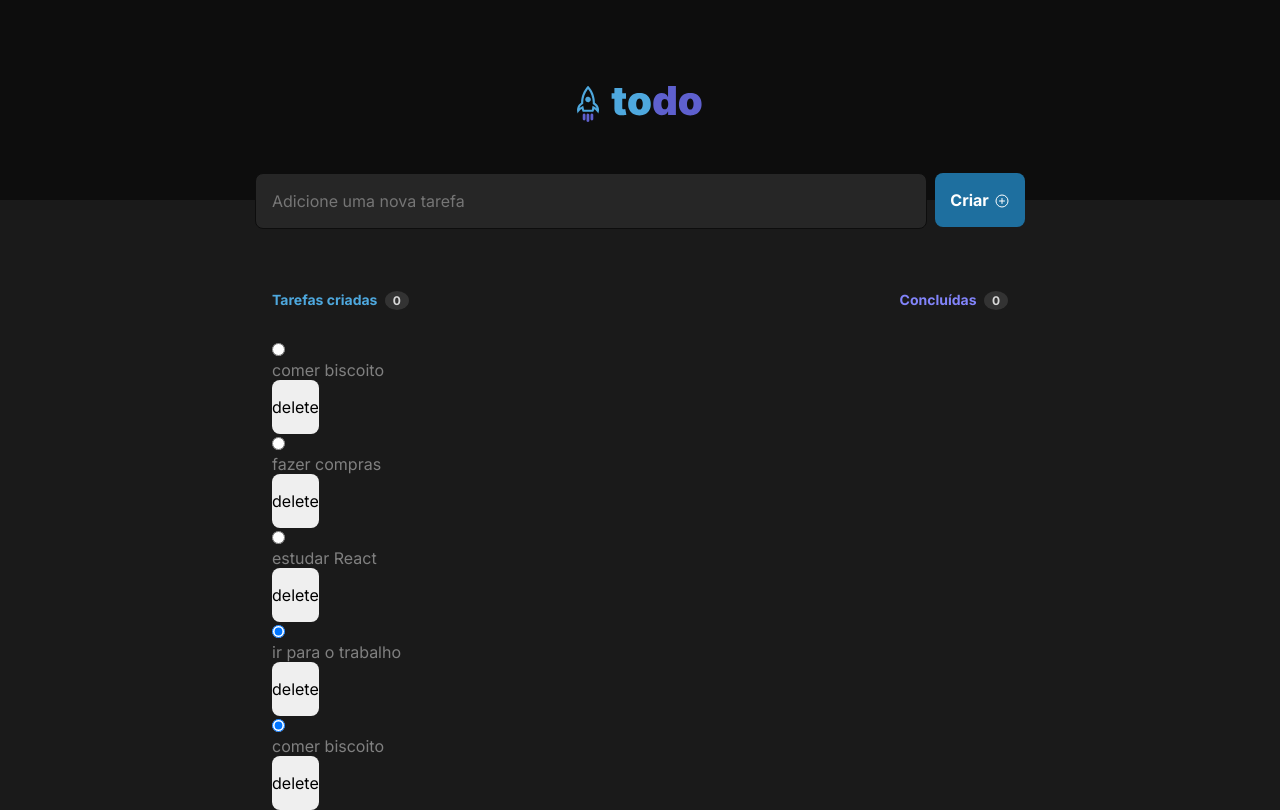
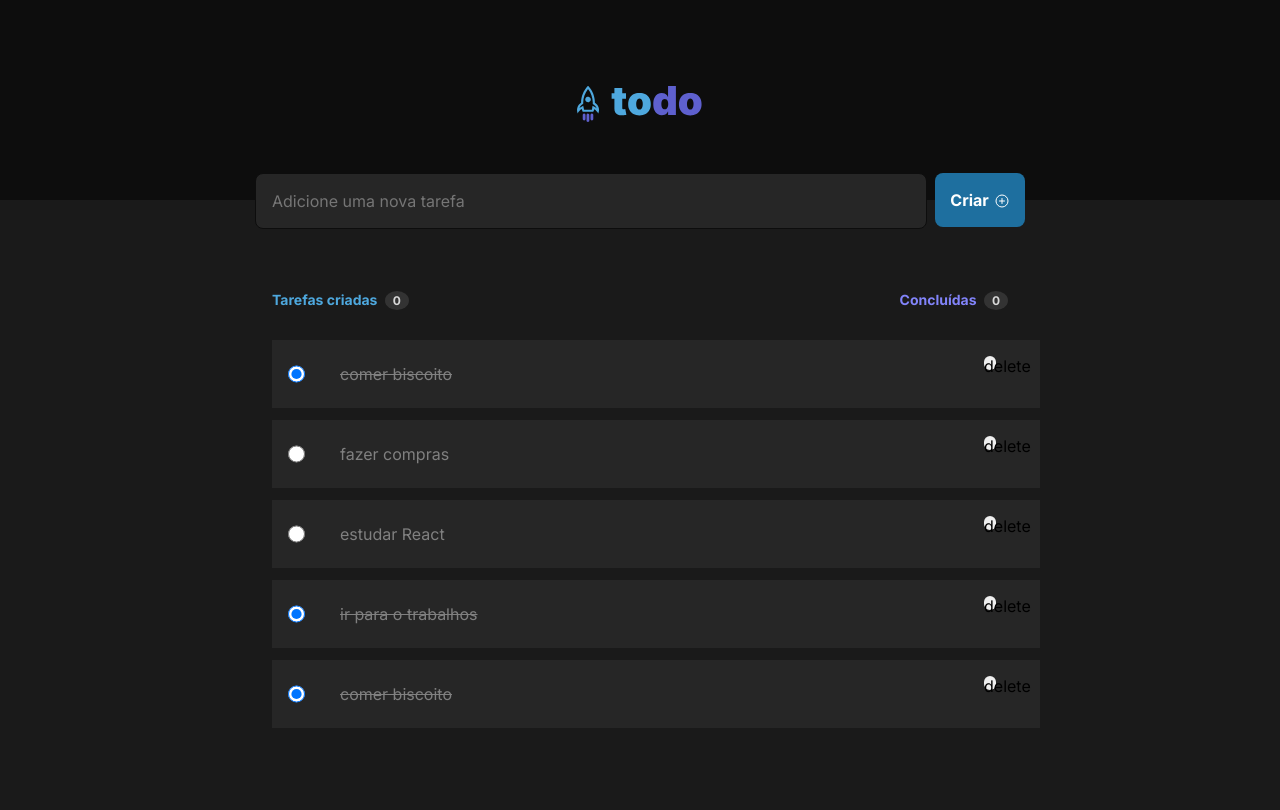
Before and after one commit to MartinGBB/todo-ignite, a React (Vite) app: page / in a window 1280 px wide. Built offline with nearby package versions, Linux system fonts and the light colour scheme.

Commit message:
feat: risca tarefas completadas

```diff
--- /dev/null
+++ b/src/components/Task.module.css
@@ -0,0 +1,32 @@
+.taskContent {
+  display: grid;
+  width: 100%;
+  padding: 1rem;
+  grid-template-columns: 1fr 39.5rem 1fr;
+  background: var(--gray-500);
+  margin-bottom: 0.75rem;
+  gap: 0.75rem;
+
+}
+
+.taskContent input {
+  width: 1.09rem;
+  height: 2.25rem;
+
+}
+
+.taskComplete {
+  text-decoration: line-through;
+}
+
+.taskContent p {
+  max-width: 39.5rem;
+  display: flex;
+  align-items: center;
+  word-break: break-all;
+}
+
+.taskContent button {
+  width: 12.48px;
+  height: 14px
+}
--- a/src/components/Task.tsx
+++ b/src/components/Task.tsx
@@ -1,3 +1,4 @@
+import styles from './Task.module.css';
 
 interface TaskProps {
   content: {
@@ -7,14 +8,18 @@ interface TaskProps {
 };
 
 export function Task({ content }: TaskProps) {
+
+  const isChecket = content.isComplete ? styles.taskComplete: '';
+
   return (
-    <div>
+    <div className={styles.taskContent}>
+
       <input
         type="radio"
         checked={content.isComplete}
       />
 
-      <p>{content.task}</p>
+      <p className={isChecket}>{content.task}</p>
 
       <button
         type="button"
--- a/src/components/ToDo.tsx
+++ b/src/components/ToDo.tsx
@@ -1,17 +1,18 @@
 import { PlusCircle } from 'phosphor-react';
 
+import { useState } from 'react';
+
+import { Task } from './Task';
+import styles from './ToDo.module.css';
 import logo from '../assets/logo.svg';
 import clipboard from '../assets/clipboard.svg';
-import styles from './ToDo.module.css';
-import { Task } from './Task';
 
 export function ToDo() {
-const taskEmpty = false;
 const tasksJson = [
   {
     id: 123,
     task: 'comer biscoito',
-    isComplete: false
+    isComplete: true,
   },
   {
     id: 456,
@@ -25,7 +26,7 @@ const tasksJson = [
   },
   {
     id: 101,
-    task: 'ir para o trabalho',
+    task: 'ir para o trabalhos',
     isComplete: true
   },
   {
@@ -34,6 +35,8 @@ const tasksJson = [
     isComplete: true
   },
 ];
+
+const [tasks, setTasks] = useState(tasksJson);
 
   return (
     <div className={styles.toDo}>
@@ -61,7 +64,7 @@ const tasksJson = [
         </div>
 
       {
-        taskEmpty
+        tasks.length < 1
         ? (
           <div className={styles.tasks}>
             <img src={clipboard} alt="clipboard" />
@@ -70,7 +73,7 @@ const tasksJson = [
           </div>
         )
         : (
-          tasksJson.map((task) => {
+          tasks.map((task) => {
             return (
               <Task
                 key={ task.id }
```
